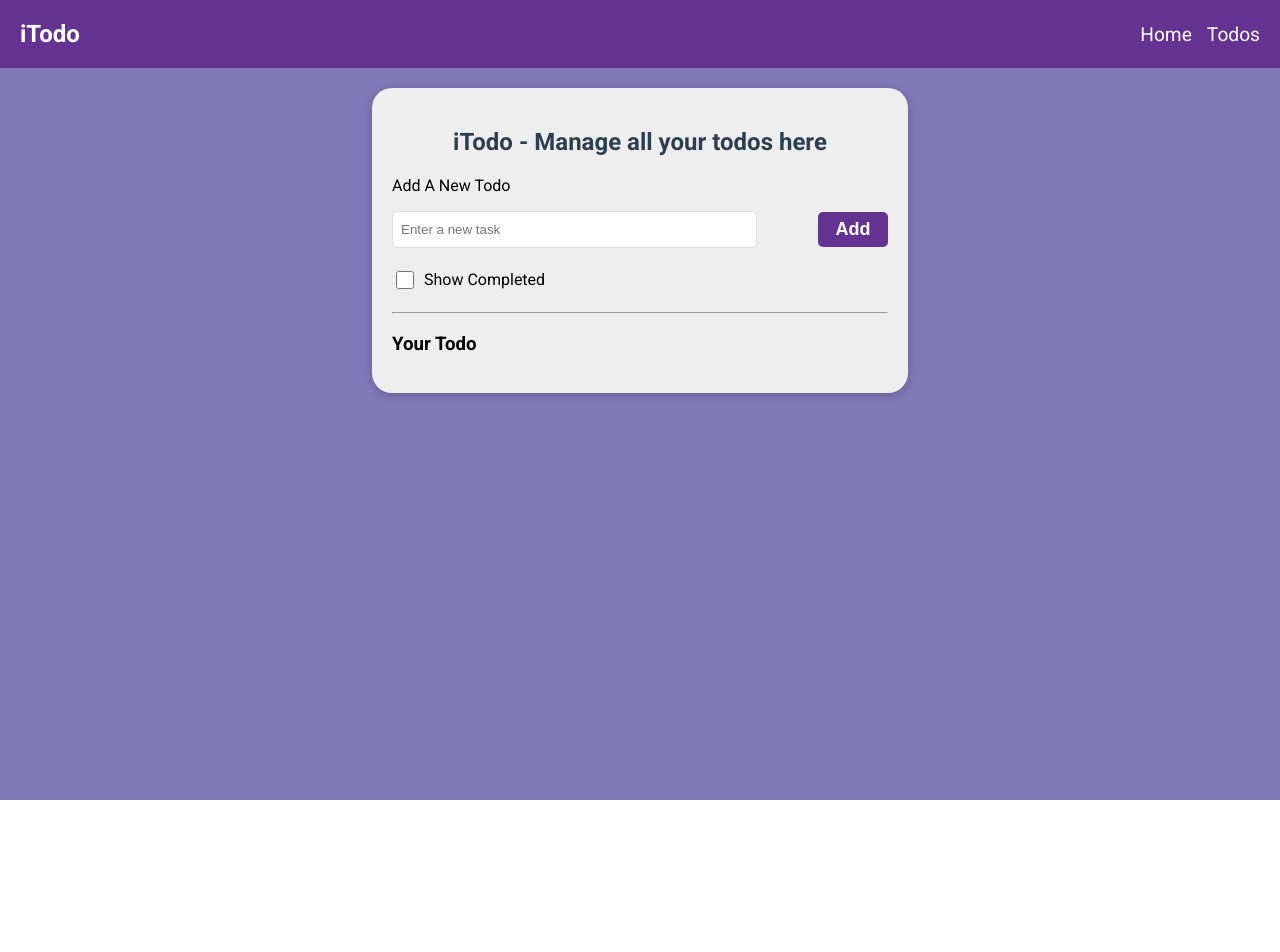
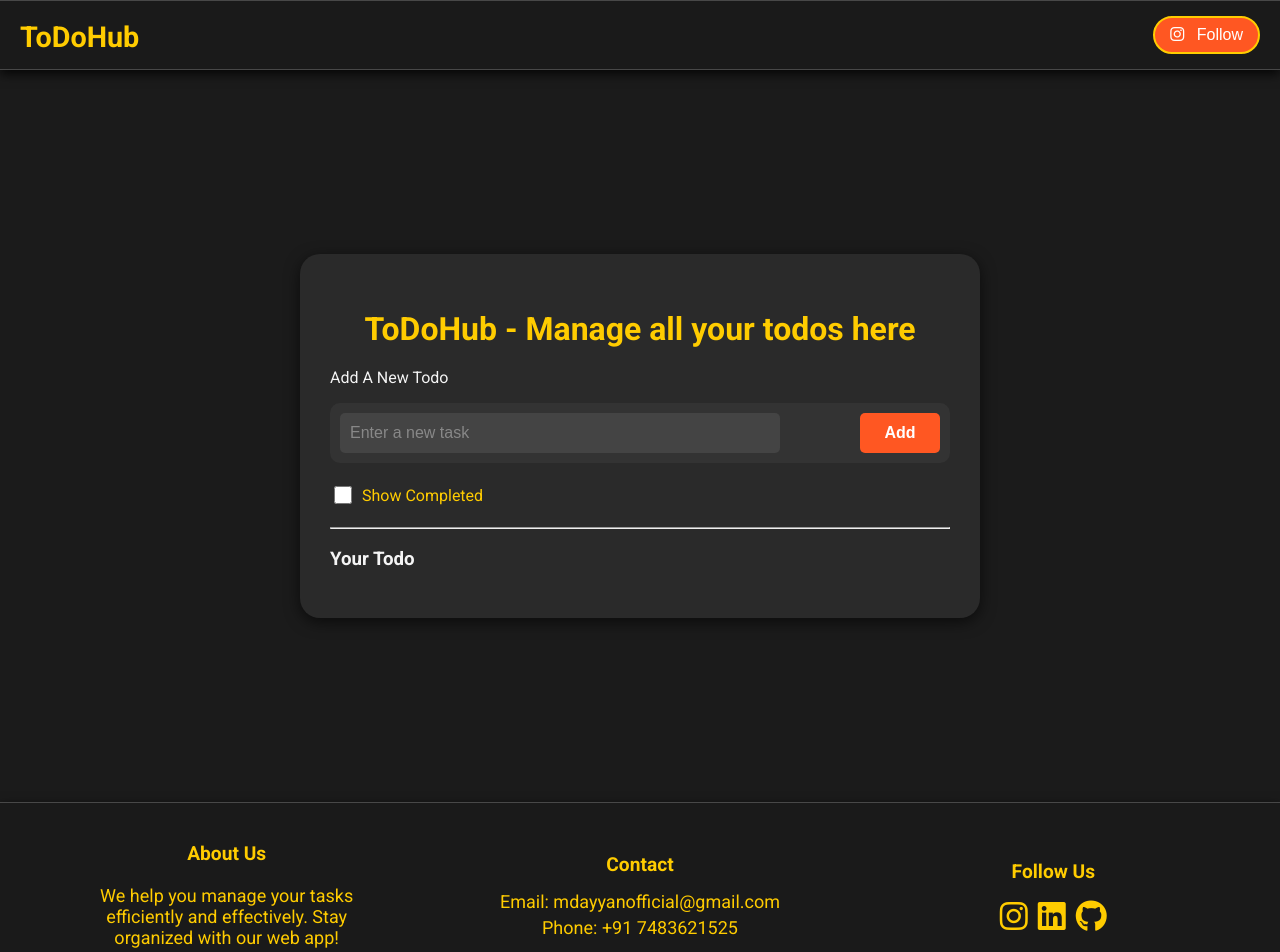
Before and after one commit to MDAYYAN-007/ToDoHub, a React (Vite) app: page / in a window 1280 px wide. Shown: the top 952 px of the page. Before the commit the page ends 800 px from the top, so only its background shows below. Built offline with nearby package versions, Linux system fonts and the light colour scheme.

Commit message:
Designing

```diff
--- a/index.html
+++ b/index.html
@@ -2,10 +2,14 @@
 <html lang="en">
   <head>
     <meta charset="UTF-8" />
-    <link rel="icon" type="image/svg+xml" href="/icons8-todo-list-48.png" />
+    <link rel="icon" type="image/svg+xml" href="/TodoHubicon.png" />
     <meta name="viewport" content="width=device-width, initial-scale=1.0" />
     <link href="https://fonts.googleapis.com/icon?family=Material+Icons" rel="stylesheet">
-    <title>iTodo</title>
+    <link
+      rel="stylesheet"
+      href="https://cdnjs.cloudflare.com/ajax/libs/font-awesome/6.0.0-beta3/css/all.min.css"
+    />
+    <title>ToDoHub</title>
   </head>
   <body>
     <div id="root"></div>
--- a/src/App.css
+++ b/src/App.css
@@ -1,26 +1,40 @@
-@import url("https://fonts.googleapis.com/css2?family=Roboto:ital,wght@0,100;0,300;0,400;0,500;0,700;0,900;1,100;1,300;1,400;1,500;1,700;1,900&display=swap");
+@import url("https://fonts.googleapis.com/css2?family=Roboto:wght@400;500;700&display=swap");
+
+body {
+  margin: 0;
+  font-family: "Roboto", sans-serif;
+  background-color: #1b1b1b;
+  color: #f5f5f5;
+}
 
 section {
-  font-family: "Roboto", sans-serif;
-  background-color: #8178b8;
+  background-color: #1b1b1b;
   min-height: calc(100vh - 68px);
   box-sizing: border-box;
   padding: 20px;
+  display: flex;
+  align-items: center;
+  justify-content: center;
 }
 
 .container {
-  width: 40%;
-  margin: 0 auto;
-  background-color: #eeeeee;
+  width: 50%;
+  background-color: #2a2a2a;
   border-radius: 20px;
-  padding: 20px;
-  box-shadow: 0px 2px 10px rgba(0, 0, 0, 0.2);
+  padding: 30px;
+  box-shadow: 0px 4px 15px rgba(0, 0, 0, 0.6);
+  transition: all 0.3s ease-in-out;
+}
+
+.container:hover {
+  box-shadow: 0px 6px 20px rgba(0, 0, 0, 0.8);
 }
 
 h2 {
   text-align: center;
-  color: #2c3e50;
+  color: #ffcc00;
   margin-bottom: 20px;
+  font-size: 2rem;
 }
 
 .addContainer {
@@ -28,26 +42,41 @@ h2 {
   justify-content: space-between;
   align-items: center;
   margin-bottom: 20px;
+  background-color: #333;
+  border-radius: 10px;
+  padding: 10px;
 }
 
 input[type="text"] {
   width: 70%;
-  height: 35px;
+  height: 40px;
   border-radius: 5px;
-  border: 1px solid #ddd;
-  padding: 0 8px;
+  border: none;
+  padding: 0 10px;
+  background-color: #444;
+  color: #f5f5f5;
+  font-size: 1rem;
+}
+
+input[type="text"]::placeholder {
+  color: #888;
 }
 
 .addBtn {
-  height: 35px;
-  width: 70px;
-  font-size: large;
+  height: 40px;
+  width: 80px;
+  font-size: 1rem;
   font-weight: 600;
-  background-color: rgb(100, 51, 145);
+  background-color: #ff5722;
   border: none;
   border-radius: 5px;
   color: white;
   cursor: pointer;
+  transition: background-color 0.3s;
+}
+
+.addBtn:hover {
+  background-color: #e64a19;
 }
 
 .showCompletedContainer {
@@ -60,28 +89,34 @@ input[type="text"] {
   margin-right: 10px;
   width: 18px;
   height: 18px;
-  accent-color: rgb(100, 51, 145); /* Custom checkbox color */
+  accent-color: #ffcc00;
 }
 
 .showCompletedContainer label {
-  font-size: 16px;
+  font-size: 1rem;
+  color: #ffcc00;
 }
 
 .task {
   display: flex;
   align-items: center;
-  background-color: #fff;
-  border-radius: 5px;
-  padding: 10px;
+  background-color: #333;
+  border-radius: 10px;
+  padding: 15px;
   margin-bottom: 10px;
-  box-shadow: 0px 2px 4px rgba(0, 0, 0, 0.1);
+  box-shadow: 0px 2px 5px rgba(0, 0, 0, 0.5);
+  transition: transform 0.2s;
+}
+
+.task:hover {
+  transform: scale(1.02);
 }
 
 .task input[type="checkbox"] {
   width: 20px;
   height: 20px;
   margin-right: 10px;
-  accent-color: rgb(100, 51, 145); /* Custom checkbox color */
+  accent-color: #ffcc00;
 }
 
 .textContainer {
@@ -90,14 +125,12 @@ input[type="text"] {
   white-space: nowrap;
   overflow: hidden;
   text-overflow: ellipsis;
+  color: #f5f5f5;
 }
 
 .textContainer.completed {
   text-decoration: line-through;
   color: #888;
-  white-space: nowrap;
-  overflow: hidden;
-  text-overflow: ellipsis;
 }
 
 .buttonsContainer {
@@ -106,13 +139,18 @@ input[type="text"] {
 }
 
 .buttonsContainer button {
-  background-color: rgb(100, 51, 145);
+  background-color: #ff5722;
   border: none;
   border-radius: 5px;
   color: white;
   cursor: pointer;
   padding: 8px 12px;
-  font-size: 14px;
+  font-size: 1rem;
+  transition: background-color 0.3s;
+}
+
+.buttonsContainer button:hover {
+  background-color: #e64a19;
 }
 
 .material-icons {
@@ -122,22 +160,25 @@ input[type="text"] {
 .editInput {
   width: calc(100% - 90px);
   padding: 8px;
-  border: 1px solid #ddd;
-  border-radius: 4px;
+  border: none;
+  border-radius: 5px;
+  background-color: #444;
+  color: #f5f5f5;
 }
 
 .saveBtn {
   padding: 8px 12px;
-  background-color: #3498db;
-  color: white;
+  background-color: #ffcc00;
+  color: black;
   border: none;
-  border-radius: 4px;
+  border-radius: 5px;
   cursor: pointer;
   margin-left: 10px;
+  transition: background-color 0.3s;
 }
 
-.editBtn {
-  margin-left: 10px;
+.saveBtn:hover {
+  background-color: #e6b800;
 }
 
 @media screen and (max-width: 1000px) {
@@ -153,16 +194,16 @@ input[type="text"] {
 }
 
 @media screen and (max-width: 400px) {
-    .addContainer{
+  .addContainer {
     flex-direction: column;
     gap: 10px;
   }
 
-    .addContainer input{
+  .addContainer input {
     width: 90%;
   }
 
-    .addBtn{
-        width: 90%;
+  .addBtn {
+    width: 100%;
   }
 }
--- a/src/App.jsx
+++ b/src/App.jsx
@@ -1,6 +1,7 @@
 import { useState, useEffect } from "react";
 import "./App.css";
 import Navbar from "./components/Navbar";
+import Footer from "./components/Footer";
 
 function App() {
   const [inputValue, setInputValue] = useState("");
@@ -19,7 +20,7 @@ function App() {
 
   const addTask = () => {
     if (inputValue.trim() !== "") {
-      setTasks([...tasks, { text: inputValue, completed: false }]);
+      setTasks([{ text: inputValue, completed: false }, ...tasks]); // Latest task appears at the top
       setInputValue("");
     }
   };
@@ -46,8 +47,9 @@ function App() {
   };
 
   const deleteTask = (index) => {
-    setTasks(tasks.filter((_, i) => i !== index));
-    console.log("Ho")
+    if (window.confirm("Are you sure you want to delete this task?")) {
+      setTasks(tasks.filter((_, i) => i !== index));
+    }
   };
 
   const toggleCompletion = (index) => {
@@ -65,7 +67,7 @@ function App() {
       <Navbar />
       <section>
         <div className="container">
-          <h2>iTodo - Manage all your todos here</h2>
+          <h2>ToDoHub - Manage all your todos here</h2>
           <p>Add A New Todo</p>
           <div className="addContainer">
             <input
@@ -134,6 +136,7 @@ function App() {
             ))}
         </div>
       </section>
+      <Footer/>
     </>
   );
 }
--- /dev/null
+++ b/src/components/Footer.css
@@ -0,0 +1,82 @@
+@import url('https://fonts.googleapis.com/css2?family=Roboto:wght@400;500;700&display=swap');
+
+.footer {
+  font-family: 'Roboto', sans-serif;
+  padding: 20px 0;
+  padding-bottom: 0;
+  width: 100%;
+  text-align: center;
+  color: #ffcc00;
+  background: rgba(27, 27, 27, 0.8);
+  box-shadow: 0px 4px 10px rgba(0, 0, 0, 0.8);
+  backdrop-filter: blur(10px);
+  border-top: 1px solid rgba(255, 255, 255, 0.2);
+  border-bottom: 1px solid rgba(255, 255, 255, 0.2);
+  font-size: clamp(14px, 2vw + 1rem, 18px);
+}
+
+.footer-container {
+  display: flex;
+  justify-content: center;
+  align-items: center;
+  flex-wrap: wrap;
+  padding: 0 20px;
+}
+
+.footer-section {
+  flex: 1;
+  min-width: 250px;
+}
+
+.footer-section h3 {
+  margin-bottom: 15px;
+  font-weight: 700;
+  font-size: 1.2rem;
+}
+
+.footer-section p {
+  margin: 5px 0;
+}
+
+.fs1{
+    display: flex;
+    justify-content: center;
+    flex-direction: column;
+    align-items: center;
+}
+
+.abt{
+    max-width: 300px;
+}
+
+a{
+    color: #ffcc00;
+    text-decoration: none;
+}
+
+.social-links {
+  display: flex;
+  gap: 10px;
+  justify-content: center;
+}
+
+.social-links a {
+  color: #ffcc00;
+  font-size: 2rem;
+  transition: color 0.3s ease-in-out;
+}
+
+.social-links a:hover {
+  color: #fff;
+}
+
+.footer-bottom {
+  text-align: center;
+  border-top: 1px solid #333;
+  margin-top: 20px;
+}
+
+.footer-bottom p{
+  margin: 0;
+  padding: 8px 0;
+}
--- /dev/null
+++ b/src/components/Footer.jsx
@@ -0,0 +1,39 @@
+import React from "react";
+import "./Footer.css";
+
+const Footer = () => {
+  return (
+    <footer className="footer">
+      <div className="footer-container">
+        <div className="footer-section fs1">
+          <h3>About Us</h3>
+          <p className="abt">We help you manage your tasks efficiently and effectively. Stay organized with our web app!</p>
+        </div>
+        <div className="footer-section">
+          <h3>Contact</h3>
+          <p>Email: <a href="mailto:mdayyanofficial@gmail.com">mdayyanofficial@gmail.com</a></p>
+          <p>Phone: <a href="tel:+917483621525">+91 7483621525</a></p>
+        </div>
+        <div className="footer-section">
+          <h3>Follow Us</h3>
+          <div className="social-links">
+            <a href="https://www.instagram.com/mddayyan007/" target="_blank" rel="noopener noreferrer">
+              <i className="fab fa-instagram"></i>
+            </a>
+            <a href="https://www.linkedin.com/in/mohammed-dayyan-6718852aa" target="_blank" rel="noopener noreferrer">
+              <i className="fab fa-linkedin"></i>
+            </a>
+            <a href="https://github.com/mdAYYAN-007" target="_blank" rel="noopener noreferrer">
+              <i className="fab fa-github"></i>
+            </a>
+          </div>
+        </div>
+      </div>
+      <div className="footer-bottom">
+        <p>&copy; 2024 ToDoHub. All rights reserved.</p>
+      </div>
+    </footer>
+  );
+};
+
+export default Footer;
--- a/src/components/Navbar.css
+++ b/src/components/Navbar.css
@@ -1,24 +1,41 @@
-@import url('https://fonts.googleapis.com/css2?family=Roboto:ital,wght@0,100;0,300;0,400;0,500;0,700;0,900;1,100;1,300;1,400;1,500;1,700;1,900&display=swap');
+@import url('https://fonts.googleapis.com/css2?family=Roboto:wght@400;500;700&display=swap');
 
-nav{
+nav {
   font-family: "Roboto", sans-serif;
   display: flex;
   height: 68px;
-    background-color: rgb(100, 51, 145);
   justify-content: space-between;
   align-items: center;
   padding: 0 20px;
-    color: white;
+  color: #ffcc00;
+  background: rgba(27, 27, 27, 0.8);
+  box-shadow: 0px 4px 10px rgba(0, 0, 0, 0.8);
+  backdrop-filter: blur(10px);
+  border-top: 1px solid rgba(255, 255, 255, 0.2);
+  border-bottom: 1px solid rgba(255, 255, 255, 0.2);
 }
 
-ul{
-    display: flex;
-    list-style: none;
-    gap: 15px;
-    font-size: larger;
-    padding-left: 0;
+nav h2 {
+  font-size: 1.8rem;
+  font-weight: 700;
 }
 
-.iTodoHeading{
-    color: white;
+.followBtn {
+  background-color: #ff5722;
+  color: #fff;
+  border: 2px solid #ffcc00;
+  border-radius: 20px;
+  padding: 8px 15px;
+  font-size: 1rem;
+  cursor: pointer;
+  transition: all 0.3s ease-in-out;
 }
+
+.followBtn i {
+  margin-right: 8px;
+}
+
+.followBtn:hover {
+  background-color: #e64a19;
+  border-color: #e6b800;
+}
--- a/src/components/Navbar.jsx
+++ b/src/components/Navbar.jsx
@@ -1,18 +1,17 @@
-import React from 'react'
-import "./Navbar.css"
+import React from 'react';
+import "./Navbar.css";
 
 const Navbar = () => {
   return (
     <div>
       <nav>
-        <h2 className='iTodoHeading'>iTodo</h2>
-        <ul>
-            <li>Home</li>
-            <li>Todos</li>
-        </ul>
+        <h2 className='ToDoHubHeading'><a href="/">ToDoHub</a></h2>
+        <a href="https://www.instagram.com/mddayyan007/" target='_blank' rel="noopener noreferrer">
+          <button className='followBtn'><i className="fab fa-instagram"></i> Follow</button>
+        </a>
       </nav>
     </div>
-)
+  );
 }
 
-export default Navbar
+export default Navbar;
```
Also changed, not shown: public/TodoHubIcon.png (renamed from public/icons8-todo-list-48.png). Lines whose indentation alone changed are shown as unchanged.
